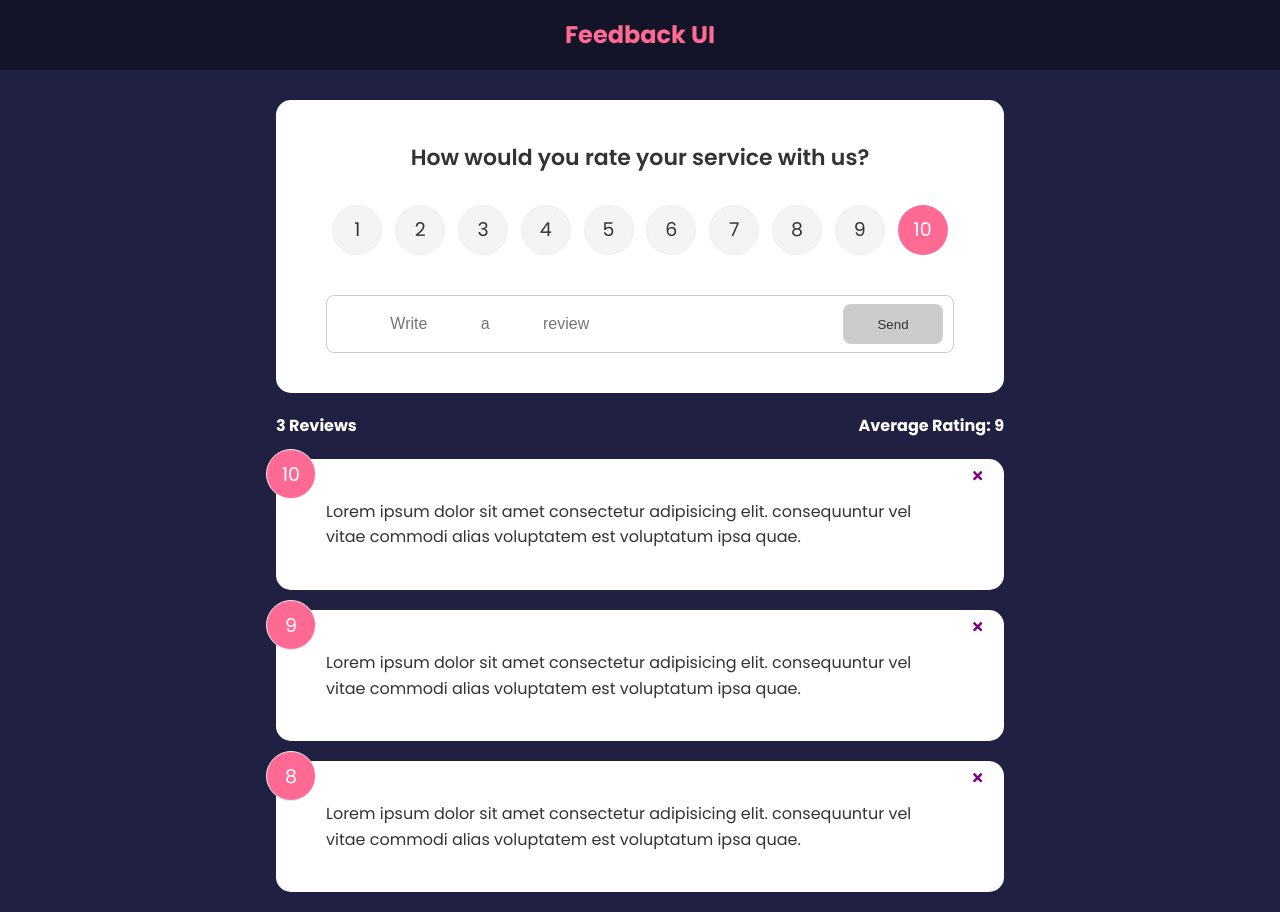
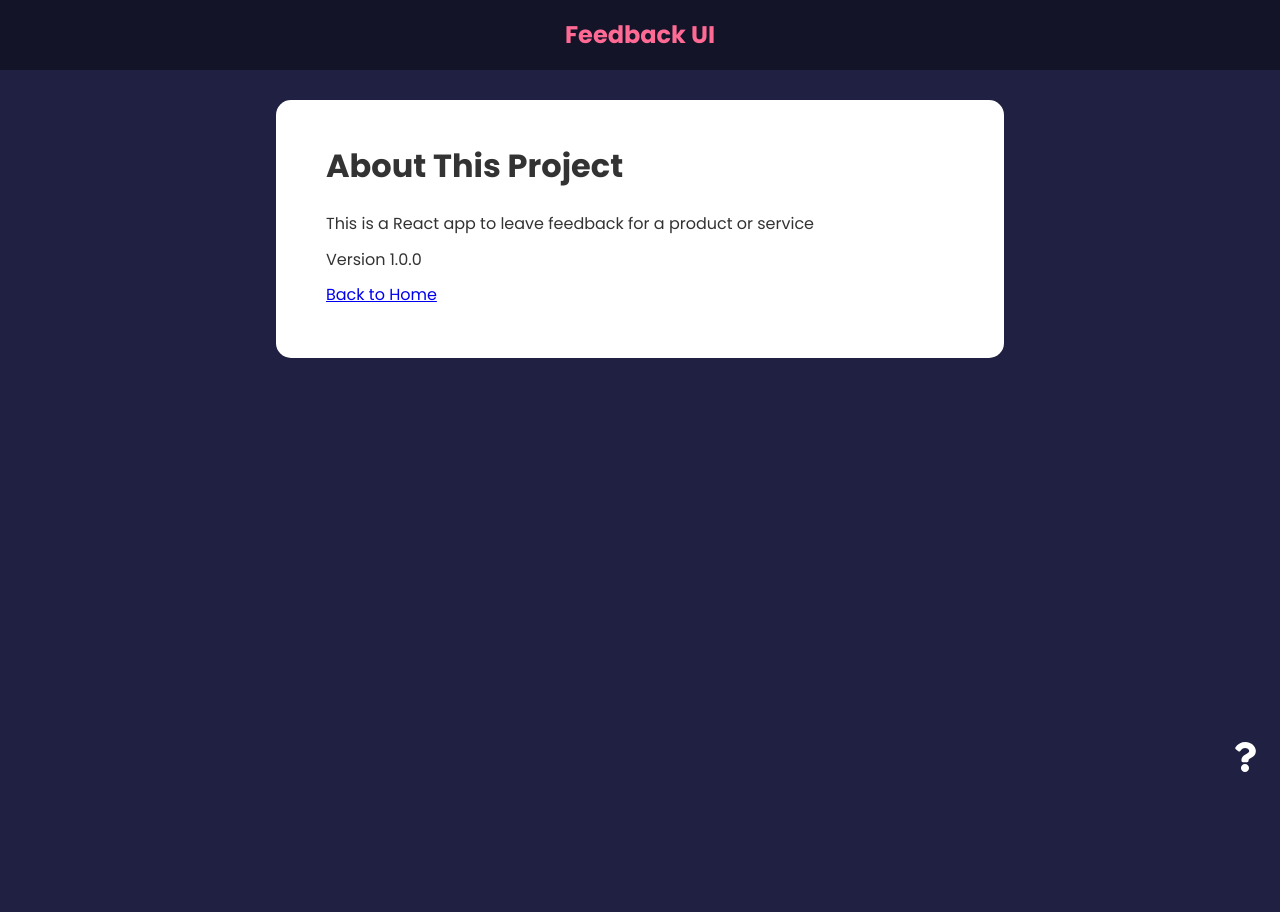
Before and after one commit to jeramiahgcoffey/feedback-UI, a React (Create React App) app: page /about in a window 1280 px wide. After the commit the page ends 800 px from the top, so only its background shows below. Built offline with nearby package versions, Linux system fonts and the light colour scheme.

Commit message:
AboutPage and Routes

```diff
--- a/package.json
+++ b/package.json
@@ -10,6 +10,7 @@
     "react": "^17.0.2",
     "react-dom": "^17.0.2",
     "react-icons": "^4.3.1",
+    "react-router-dom": "^6.2.1",
     "react-scripts": "5.0.0",
     "uuid": "^8.3.2",
     "web-vitals": "^2.1.4"
--- a/src/App.js
+++ b/src/App.js
@@ -1,10 +1,13 @@
 import {v4 as uuidv4} from 'uuid';
+import {BrowserRouter as Router, Route, Routes} from 'react-router-dom';
 import {useState} from 'react';
 import Header from './components/Header';
 import FeedbackList from './components/FeedbackList';
 import FeedbackStats from './components/FeedbackStats';
 import FeedbackForm from './components/FeedbackForm';
 import FeedbackData from './data/FeedbackData';
+import AboutIconLink from './components/AboutIconLink';
+import AboutPage from './pages/AboutPage';
 
 function App() {
   const [feedback, setFeedback] = useState(FeedbackData);
@@ -21,14 +24,31 @@
   };
 
   return (
-    <>
+    <Router>
       <Header />
       <div className="container">
-        <FeedbackForm handleAdd={addFeedback} />
-        <FeedbackStats feedback={feedback} />
-        <FeedbackList feedback={feedback} handleDelete={deleteFeedback} />
+        <Routes>
+          <Route
+            exact
+            path="/"
+            element={
+              <>
+                <FeedbackForm handleAdd={addFeedback} />
+                <FeedbackStats feedback={feedback} />
+                <FeedbackList
+                  feedback={feedback}
+                  handleDelete={deleteFeedback}
+                />
+              </>
+            }
+          />
+
+          <Route path="/about" element={<AboutPage />} />
+        </Routes>
+
+        <AboutIconLink />
       </div>
-    </>
+    </Router>
   );
 }
 
--- /dev/null
+++ b/src/components/AboutIconLink.jsx
@@ -0,0 +1,14 @@
+import {FaQuestion} from 'react-icons/fa';
+import {Link} from 'react-router-dom';
+
+function AboutIconLink() {
+  return (
+    <div className="about-link">
+      <Link to="/about">
+        <FaQuestion size={30} />
+      </Link>
+    </div>
+  );
+}
+
+export default AboutIconLink;
--- /dev/null
+++ b/src/pages/AboutPage.jsx
@@ -0,0 +1,20 @@
+import {Link} from 'react-router-dom';
+import Card from '../components/shared/Card';
+
+function AboutPage() {
+  return (
+    <Card>
+      <div className="about">
+        <h1>About This Project</h1>
+        <p>This is a React app to leave feedback for a product or service</p>
+        <p>Version 1.0.0</p>
+
+        <p>
+          <Link to="/">Back to Home</Link>
+        </p>
+      </div>
+    </Card>
+  );
+}
+
+export default AboutPage;
```
Also changed, not shown: 1 other file (tests, documents, lock files or other folders).
